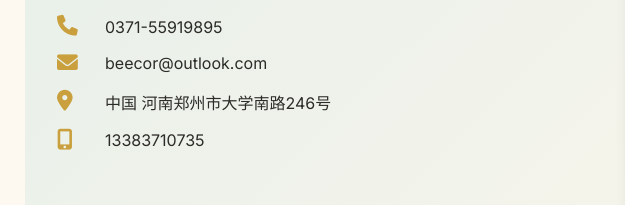
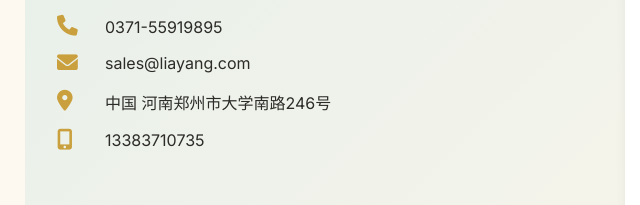
Before and after one commit to beecor/ly, a plain HTML site: page large.html in a window 1280 px wide. Shown: the part 3005-3210 px from the top of the page, 7-647 px from the left. Drawn offline with nearby package versions, Linux system fonts and the light colour scheme.

Commit message:
Add files via upload

```diff
--- a/large.html
+++ b/large.html
@@ -75,7 +75,7 @@
                 <div class="contact-info">
                     <h3><i class="fas fa-phone-alt"></i> <span id="contactTitle">联系我们</span></h3>
                     <div class="contact-detail"><i class="fas fa-phone"></i> <span id="contactPhone">0371-55919895</span></div>
-                    <div class="contact-detail"><i class="fas fa-envelope"></i> <span id="contactEmail">beecor@outlook.com</span></div>
+                    <div class="contact-detail"><i class="fas fa-envelope"></i> <span id="contactEmail">sales@liayang.com</span></div>
                     <div class="contact-detail"><i class="fas fa-map-marker-alt"></i> <span id="contactAddress">中国 河南郑州市大学南路246号</span></div>
                     <div class="contact-detail"><i class="fas fa-mobile-alt"></i> <span id="contactMobile">13383710735</span></div>
                 </div>
@@ -162,7 +162,7 @@
                 tableTitle: "Technical Specs Comparison", tableSub: "500kW Series / 1000kW Series",
                 feature1: "Wide temp -20℃~+50℃", feature2: "PACK+Compartment+Water Fire", feature3: "0.5C / 2H Fast Charge",
                 feature4: "Tractor-trailer / Road Legal", feature5: "AC+DC Output",
-                contactTitle: "Contact Us", contactPhone: "0371-55919895", contactEmail: "beecor@outlook.com",
+                contactTitle: "Contact Us", contactPhone: "0371-55919895", contactEmail: "sales@liayang.com",
                 contactAddress: "No.246, Daxue South Rd, Zhengzhou, China", contactMobile: "13383710735",
                 formTitle: "Quick Inquiry", submitBtnText: "Send", sending: "Sending...",
                 successMsg: "Thank you! We'll contact you soon.", errorMsg: "Failed. Please try again.",
@@ -186,7 +186,7 @@
                 tableTitle: "技术规格对比", tableSub: "500kW 系列 / 1000kW 系列",
                 feature1: "宽温 -20℃~+50℃", feature2: "PACK+舱级消防+水消防", feature3: "0.5C / 2H快充",
                 feature4: "牵引挂车底盘/可上公告", feature5: "交直流双输出",
-                contactTitle: "联系我们", contactPhone: "0371-55919895", contactEmail: "beecor@outlook.com",
+                contactTitle: "联系我们", contactPhone: "0371-55919895", contactEmail: "sales@liayang.com",
                 contactAddress: "中国 河南郑州市大学南路246号", contactMobile: "13383710735",
                 formTitle: "快速咨询", submitBtnText: "发送咨询", sending: "发送中...",
                 successMsg: "感谢咨询，我们会尽快联系您！", errorMsg: "发送失败，请稍后重试。",
@@ -209,7 +209,7 @@
                 tableTitle: "مقارنة المواصفات", tableSub: "سلسلة 500kW / سلسلة 1000kW",
                 feature1: "درجة حرارة -20℃~+50℃", feature2: "إطفاء حريق متكامل", feature3: "معدل 0.5C / شحن 2 ساعة",
                 feature4: "هيكل مقطورة / قانوني", feature5: "خرج AC+DC",
-                contactTitle: "اتصل بنا", contactPhone: "0371-55919895", contactEmail: "beecor@outlook.com",
+                contactTitle: "اتصل بنا", contactPhone: "0371-55919895", contactEmail: "sales@liayang.com",
                 contactAddress: "رقم 246، طريق داشوي الجنوبي، تشنغتشو، خنان، الصين", contactMobile: "13383710735",
                 formTitle: "استفسار سريع", submitBtnText: "إرسال", sending: "جاري الإرسال...",
                 successMsg: "شكراً، سنتصل بك قريباً.", errorMsg: "فشل الإرسال. حاول مرة أخرى.",
```
Also changed, not shown: custom.html (+4 -4 lines), ess-residential.html (+4 -4 lines), large-ess-5mwh.html (+4 -4 lines), large-ess-container.html (+4 -4 lines), medium.html (+4 -4 lines), outdoor-ess-418.html (+4 -4 lines), outdoor-ess.html (+4 -4 lines), pack-206ah.html (+4 -4 lines), pack-280ah-14kwh.html (+4 -4 lines), pack-280ah.html (+4 -4 lines), pack-314ah.html (+4 -4 lines), pvess-integrated.html (+4 -4 lines), small.html (+4 -4 lines), ultra.html (+4 -4 lines).
